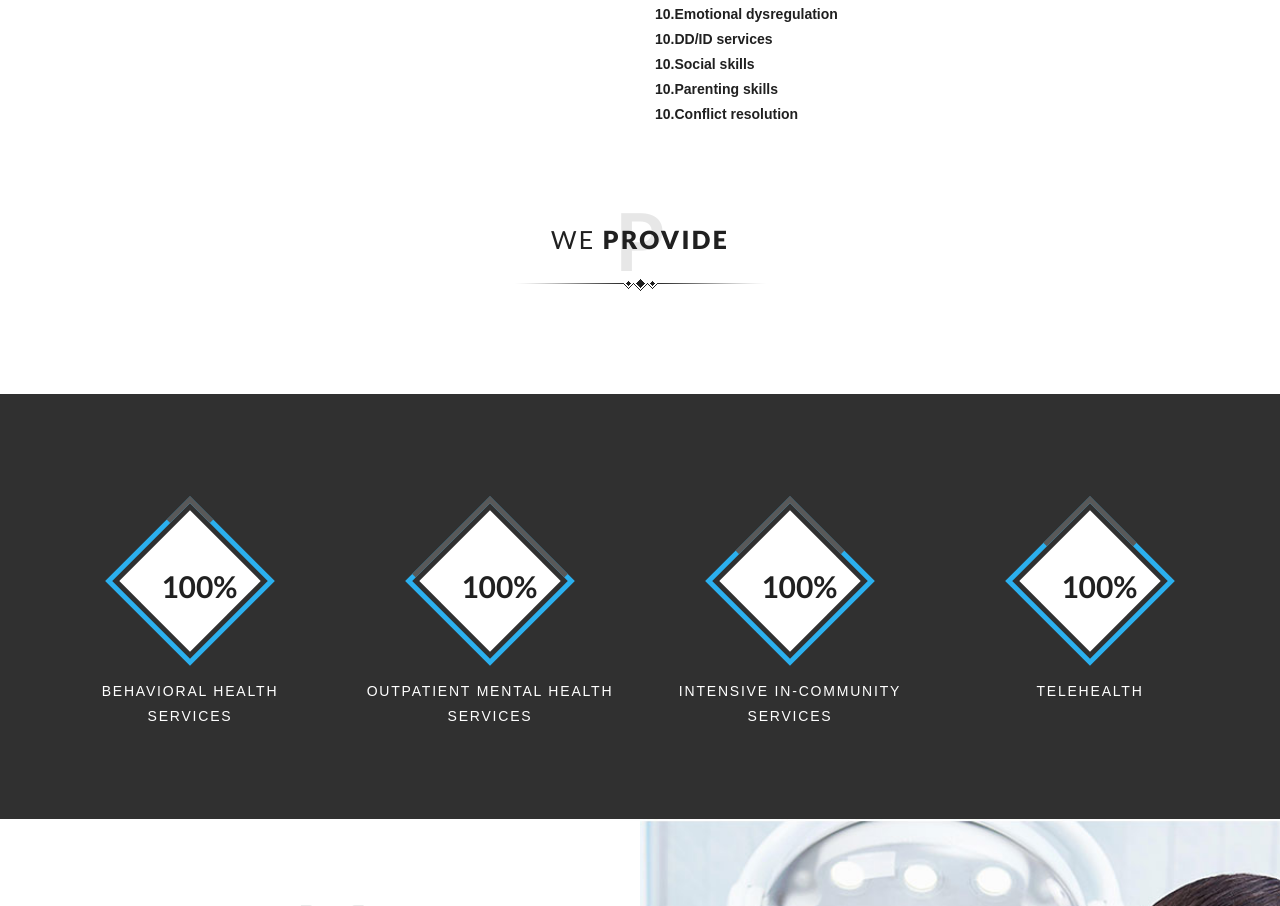
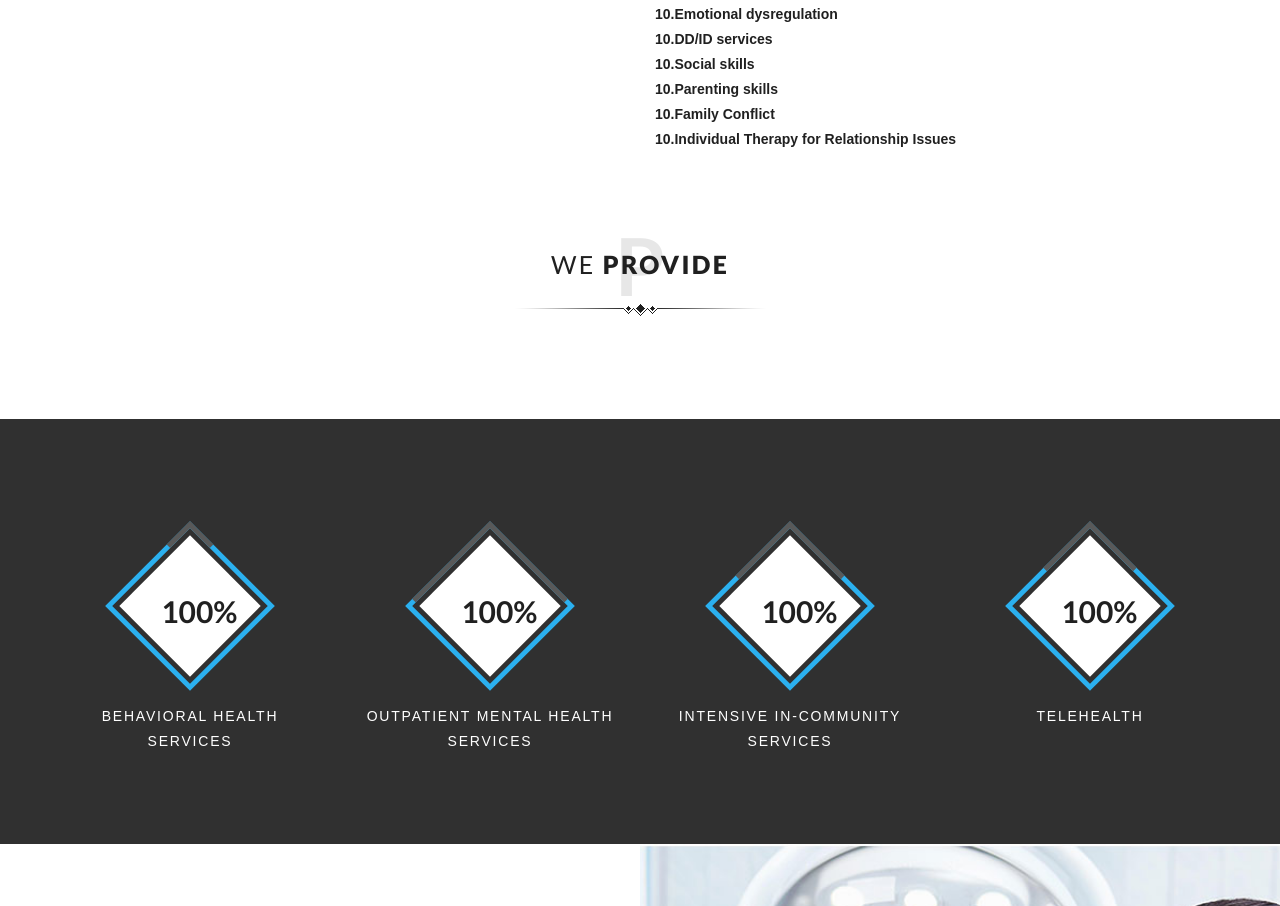
Before and after one commit to rkeffly/adebola.github.io, a plain HTML site: page index.html in a window 1280 px wide. Shown: the part 3979-4885 px from the top of the page. Drawn offline with Linux system fonts and the light colour scheme; some packages are replaced by stand-ins of ours; animation ran at ten frames a second; files whose address does not match are found by name; a web font is replaced by a local one.

Commit message:
Update index.html

```diff
--- a/index.html
+++ b/index.html
@@ -307,7 +307,8 @@ FROM THE INSIDE</div>
         <B>10.</B><b>DD/ID services</b><br>
         <B>10.</B><b>Social skills</b><br>
         <B>10.</B><b>Parenting skills</b><br>
-        <B>10.</B><b>Conflict resolution</b><br>
+        <B>10.</B><b>Family Conflict</b><br>
+        <B>10.</B><b>Individual Therapy for Relationship Issues</b><br>
 <div class="blog-content">
 </div>
 </div>
```
